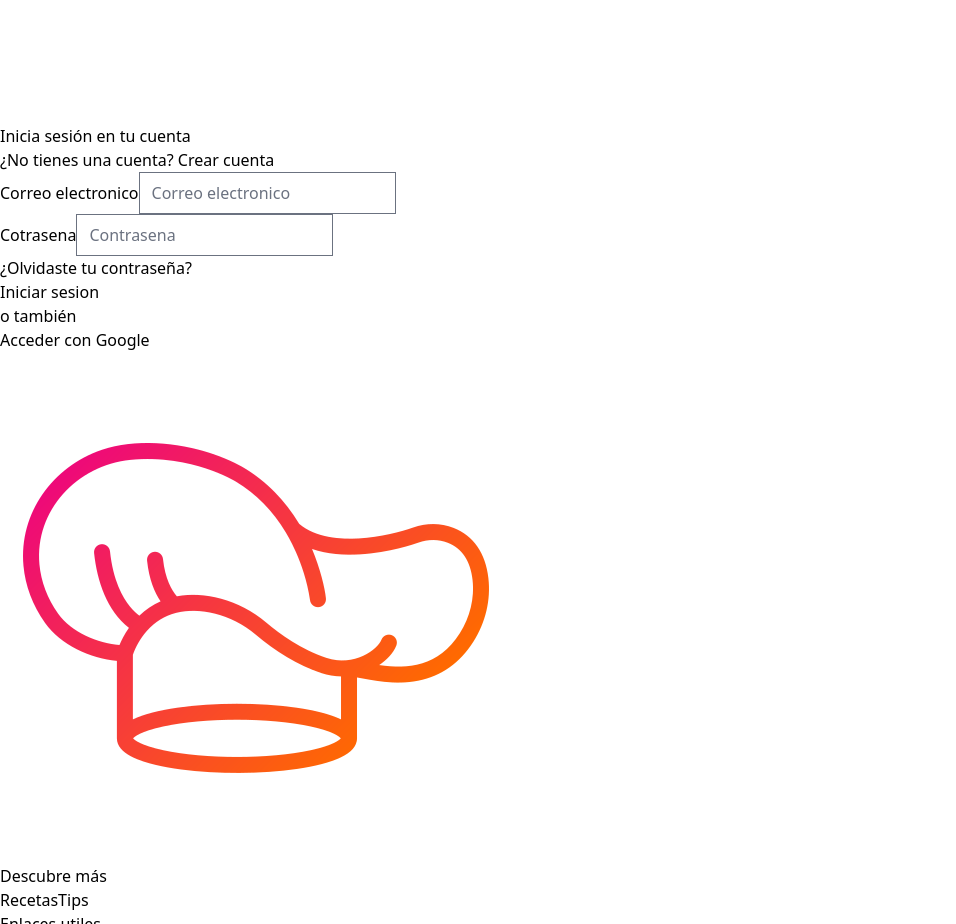
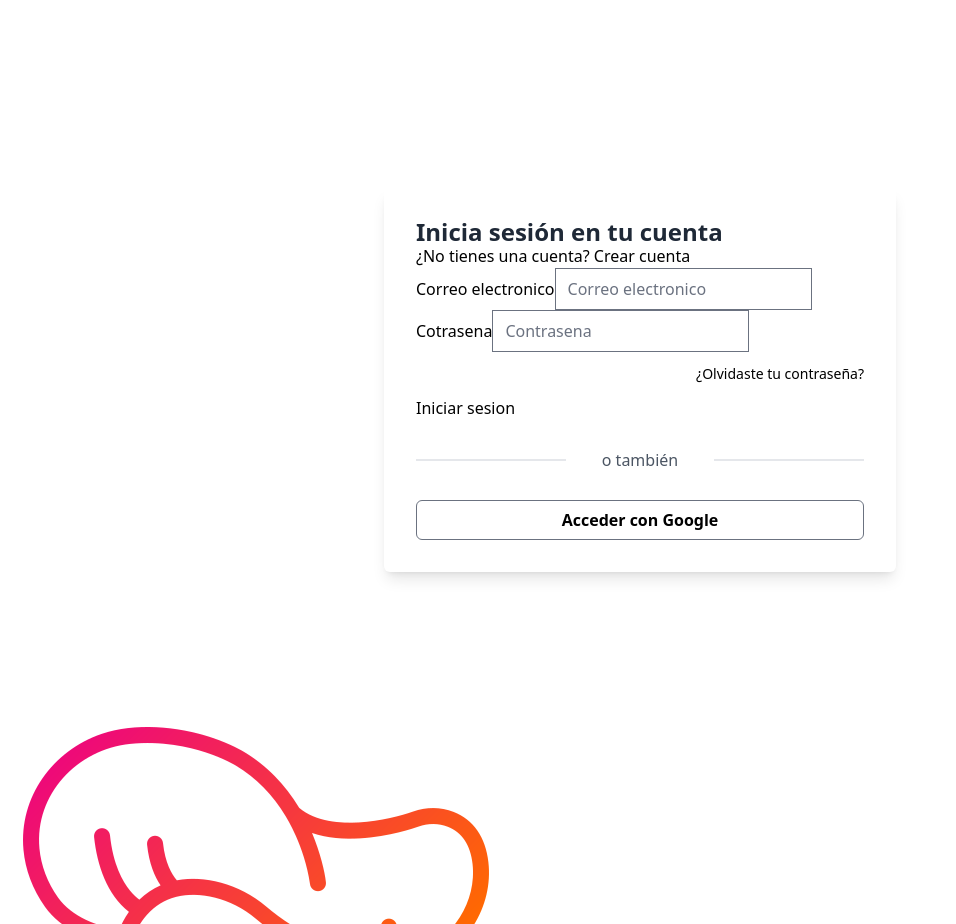
Before and after one commit to DennisMartel/website-recipes, a React app: page /login in a window 1280 px wide. Shown: the part 9080-10004 px from the top of the page, without its empty margins (0-956 px from the left). Built offline with nearby package versions, Linux system fonts and the light colour scheme.

Commit message:
pasando clases tailwindcss del login a archivos scss

```diff
--- /dev/null
+++ b/src/js/views/Login/Login.scss
@@ -0,0 +1,41 @@
+@import '../../../scss/module-base.scss';
+
+.wrapper {
+    @apply h-full w-full py-16;
+}
+
+.contentWrapper {
+    @apply flex justify-center;
+}
+
+.loginWrapper {
+    @apply bg-white shadow-lg rounded-md lg:w-2/5 md:w-1/2 w-11/12 p-8;
+}
+
+.title {
+    @apply text-2xl font-extrabold leading-6 text-gray-800;
+}
+
+.subtitleLink {
+    @apply hover:text-gray-500 active:text-rose-600;
+}
+
+.resetPasswordLink {
+    @apply block text-sm text-right my-3 hover:text-gray-500 active:text-rose-600;
+}
+
+.orBox {
+    @apply w-full flex items-center justify-between my-8;
+}
+
+.orLine {
+    @apply w-full border bg-gray-400;
+}
+
+.orText {
+    @apply text-base font-medium leading-4 text-gray-600 w-full text-center;
+}
+
+.googleBtn {
+    @apply w-full border border-gray-500 rounded-md h-10 font-semibold;
+}
--- a/src/js/views/Login/index.jsx
+++ b/src/js/views/Login/index.jsx
@@ -2,15 +2,16 @@ import Layout from '../../components/Layout';
 import Input from '../../components/Form/Input';
 import Button from '../../components/Form/Button';
 import { Link } from 'react-router-dom';
+import styles from './Login.scss';
 
 const Login = () => {
   return (
     <Layout>
-      <div className="h-full w-full py-16">
-        <div className="flex justify-center">
-          <div className="bg-white shadow-lg rounded-md lg:w-2/5 md:w-1/2 w-11/12 p-8">
-            <p tabIndex={0} className='text-2xl font-extrabold leading-6 text-gray-800'>Inicia sesión en tu cuenta</p>
-            <p className='block text-md mt-2 text-gray-800'>¿No tienes una cuenta? <Link to='/register' className='hover:text-gray-500 active:text-rose-600'>Crear cuenta</Link></p>
+      <div className={styles.wrapper}>
+        <div className={styles.contentWrapper}>
+          <div className={styles.loginWrapper}>
+            <p tabIndex={0} className={styles.title}>Inicia sesión en tu cuenta</p>
+            <p className={styles.subtitle}>¿No tienes una cuenta? <Link to='/register' className={styles.subtitleLink}>Crear cuenta</Link></p>
             <div className="py-6">
               <div className="mb-4">
                 <Input
@@ -31,15 +32,15 @@ const Login = () => {
                   type='password'
                   tabIndex={1}
                 />
-                <Link to='/reset-password' className='block text-sm text-right my-3 hover:text-gray-500 active:text-rose-600'>¿Olvidaste tu contraseña?</Link>
+                <Link to='/reset-password' className={styles.resetPasswordLink}>¿Olvidaste tu contraseña?</Link>
               </div>
               <Button title="Iniciar sesion" />
-              <div className="w-full flex items-center justify-between my-8">
-                <div className="w-full border bg-gray-400" />
-                <p className="text-base font-medium leading-4 text-gray-600 w-full text-center">o también</p>
-                <div className="w-full border bg-gray-400" />
+              <div className={styles.orBox}>
+                <div className={styles.orLine} />
+                <p className={styles.orText}>o también</p>
+                <div className={styles.orLine} />
               </div>
-              <button className='w-full border border-gray-500 rounded-md h-10 font-semibold'>
+              <button className={styles.googleBtn}>
                 Acceder con Google
               </button>
             </div>
```
